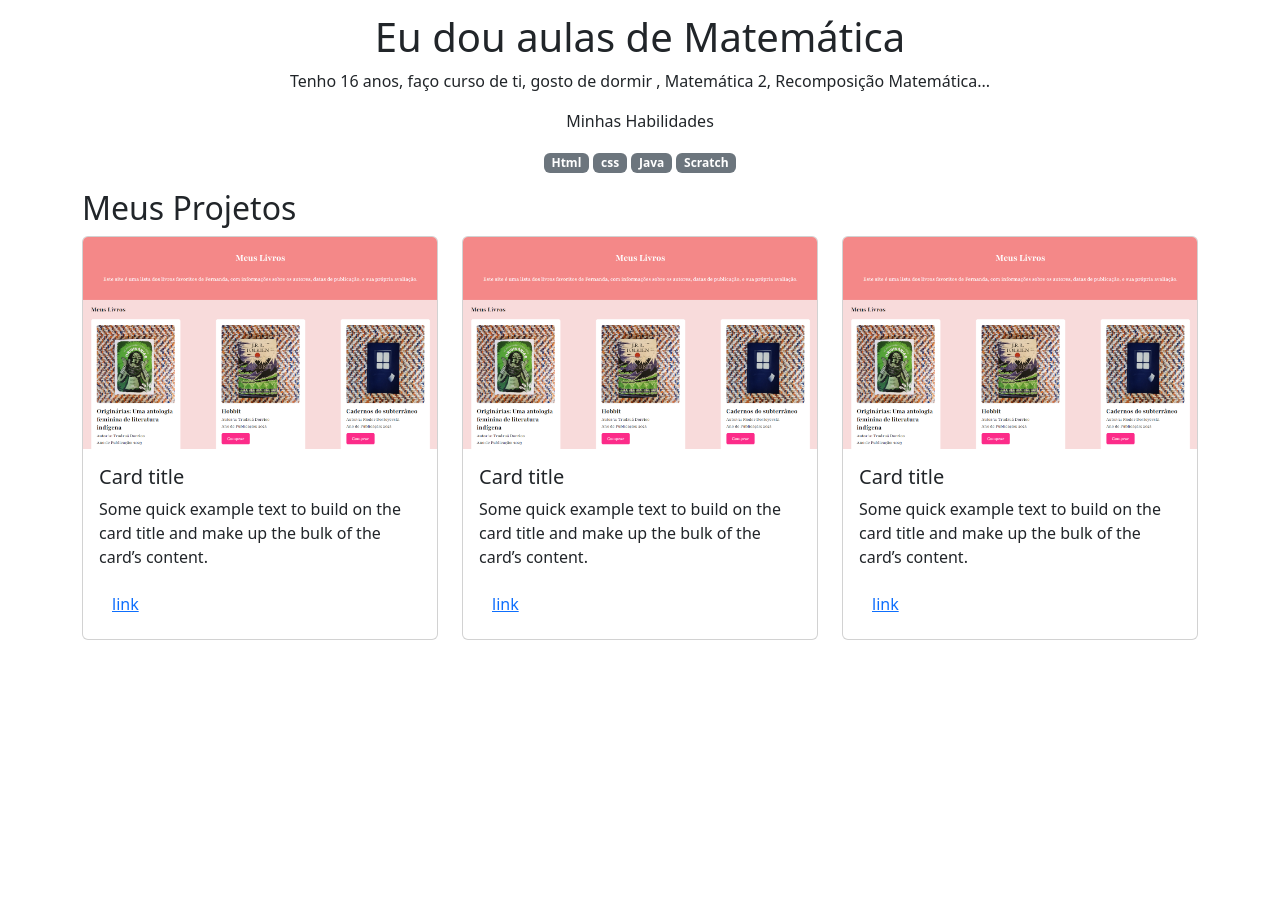
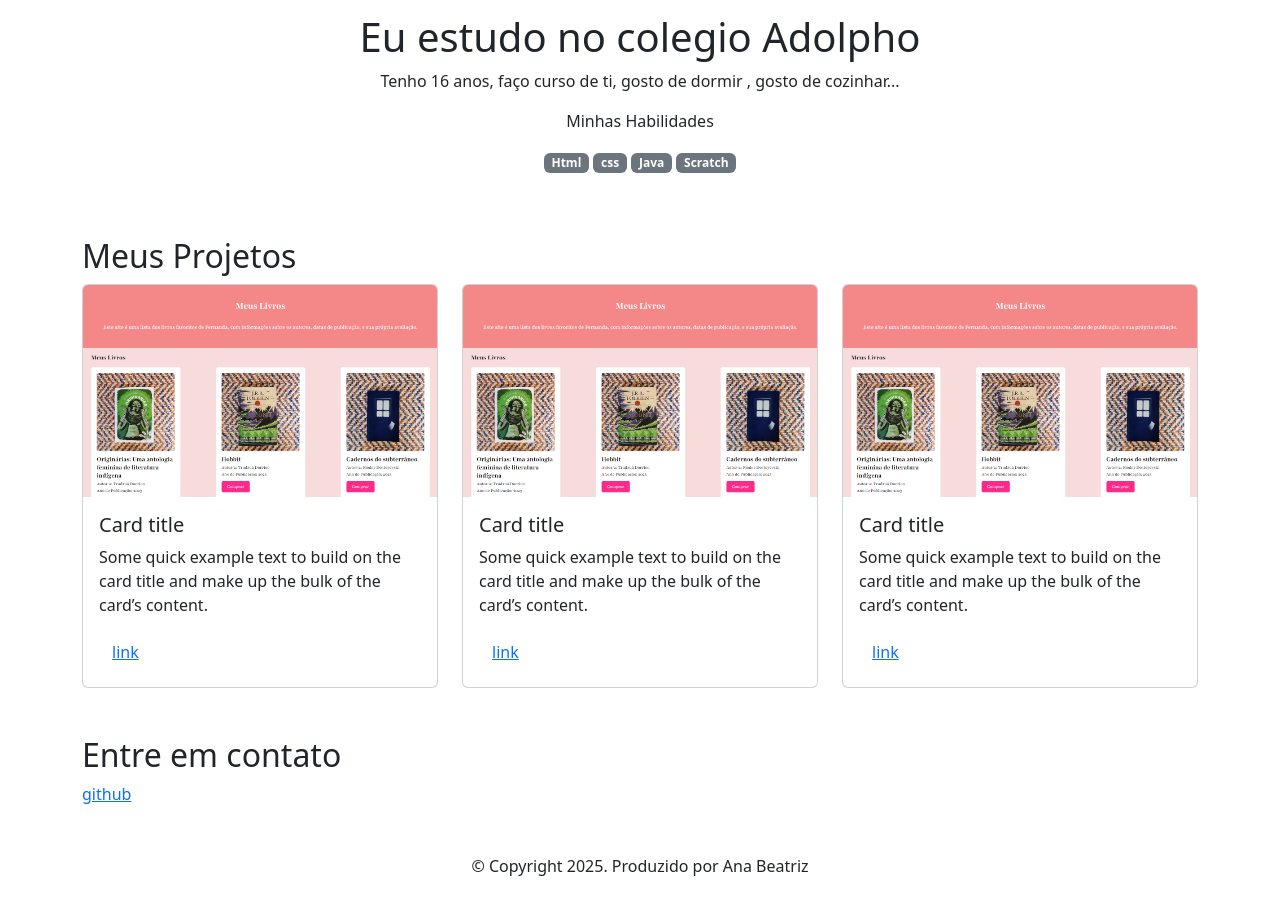
Before and after one commit to 1anabeatriz/meu-portifolio01, a plain HTML site: page index.html in a window 1280 px wide. Shown: the part 183-1098 px from the top of the page. Before the commit the page ends 823 px from the top, so only its background shows below. Drawn offline with nearby package versions, Linux system fonts and the light colour scheme.

Commit message:
Add files via upload

```diff
--- a/index.html
+++ b/index.html
@@ -13,8 +13,8 @@
     <header class="container text-center">
   <img src="img/avatar-perfil.png" class="rounded-circle" width="150" height="150" alt="imagem avatar" title="imagem avatar Ivan">
   <p class="lead">Eu sou a ana beatriz</p>
-  <h1>Eu dou aulas de Matemática</h1>
-  <p> Tenho 16 anos, faço curso de ti, gosto de dormir , Matemática 2, Recomposição Matemática...  </p>
+  <h1>Eu estudo no colegio Adolpho</h1>
+  <p> Tenho 16 anos, faço curso de ti, gosto de dormir , gosto de cozinhar...  </p>
   <p> Minhas Habilidades</p>
   <div>
     <p class="badge bg-secondary">Html</p>
@@ -23,7 +23,7 @@
     <p class="badge bg-secondary">Scratch</p>
   </div>
     </header>
-    <main class="container">
+    <main class="container mt-5">
       <h2>  Meus Projetos </h2>
       <div class="row">
         <div class="col-md-4">
@@ -66,16 +66,20 @@
 
         </div>
 
+      </div>
+
+    </main>
+    <footer class="container py-5">
+      <h2> Entre em contato</h2>
+      <div><a href="https://github.com/1anabeatriz/meu-portifolio01.git"> github</a></div>
+      <p class="my-5 text-center">© Copyright 2025. Produzido por Ana Beatriz</p>
 
 
 
 
-      </div>
+    </footer>
+  <script src="https://cdn.jsdelivr.net/npm/bootstrap@5.3.6/dist/js/bootstrap.bundle.min.js" integrity="sha384-j1CDi7MgGQ12Z7Qab0qlWQ/Qqz24Gc6BM0thvEMVjHnfYGF0rmFCozFSxQBxwHKO" crossorigin="anonymous"></script>
 
-
-
-    </main>
-  <script src="https://cdn.jsdelivr.net/npm/bootstrap@5.3.6/dist/js/bootstrap.bundle.min.js" integrity="sha384-j1CDi7MgGQ12Z7Qab0qlWQ/Qqz24Gc6BM0thvEMVjHnfYGF0rmFCozFSxQBxwHKO" crossorigin="anonymous"></script>
 </body>
 
 </html>
```
